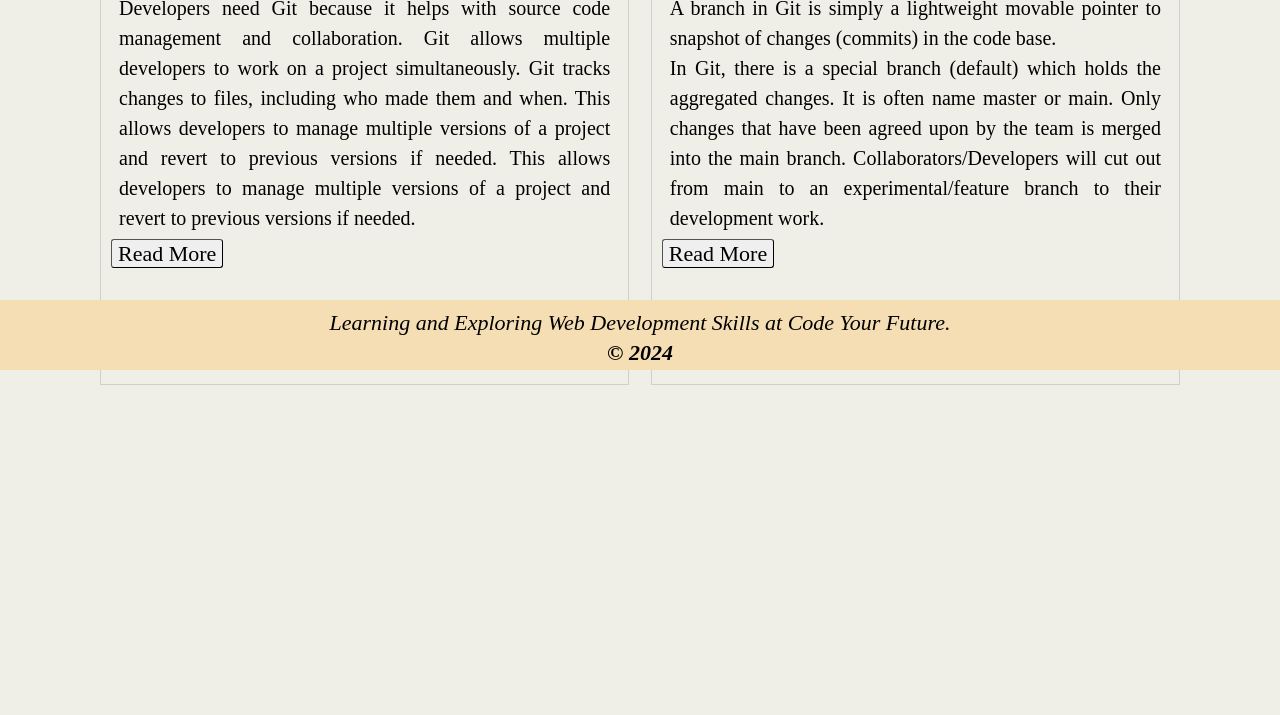
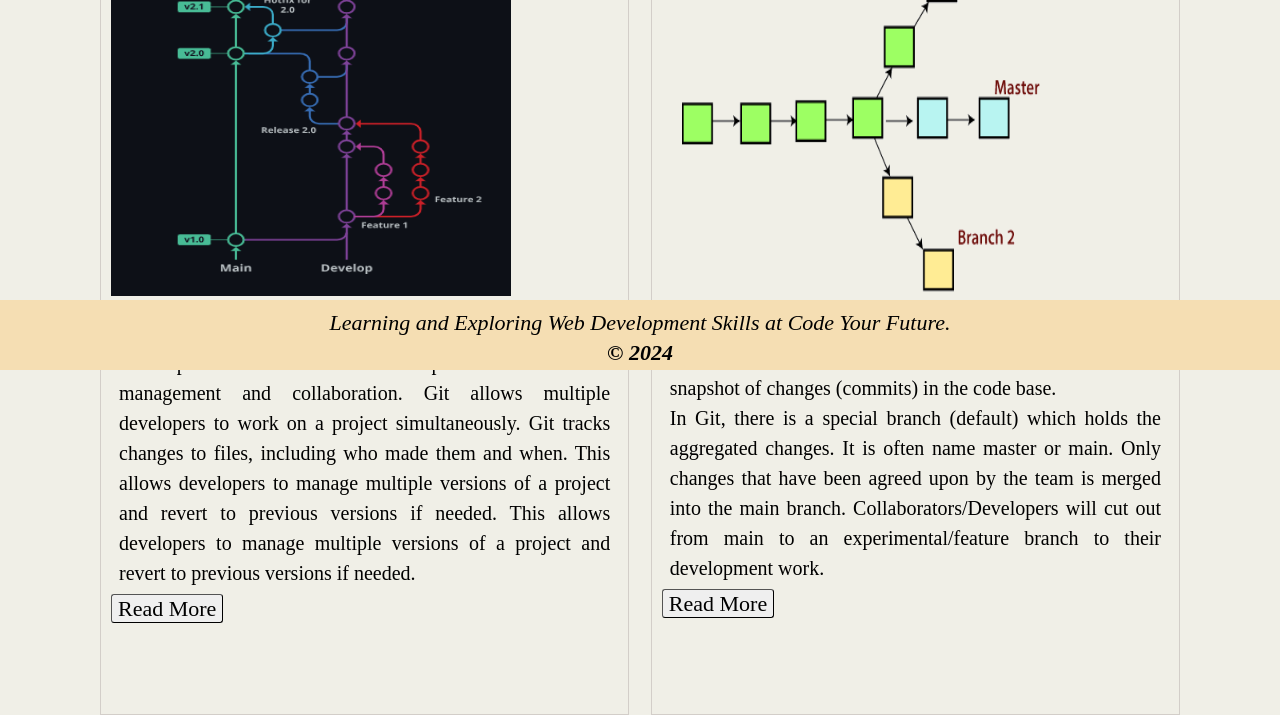
Before and after one commit to CodeYourFuture/Module-User-Focused-Data, a website: page Wireframe/index.html in a window 1280 px wide. Shown: the part 430-1145 px from the top of the page. Before the commit the page ends 815 px from the top, so only its background shows below. Drawn offline with Linux system fonts and the light colour scheme.

Commit message:
Add images to Articles two and three
Add images to Articles two and three

```diff
--- a/Wireframe/css/style.css
+++ b/Wireframe/css/style.css
@@ -42,7 +42,7 @@ article:first-child {
   display: flex;
   justify-content:left;
   width: 100%;
-  height: 450px;
+  height: 780px;
   border: 0px solid rgb(202, 142, 64);
 }
 .article-two-three-width{
@@ -62,6 +62,10 @@ article:first-child {
 #git-logo{
   width: 200px;
   height: 100px;
+}
+.article-two-three-image-size{
+  width: 400px;
+  height: 350px;
 }
 p{
   margin: 8px;
--- a/Wireframe/index.html
+++ b/Wireframe/index.html
@@ -18,8 +18,6 @@
   <header>
     <h1>Version Control System</h1>
     <p>One of the most popular Version control systems tools in use today is called <strong><em>Git</em></strong>.
-
-
     </p>
   </header>
   <main>
@@ -39,8 +37,10 @@
 
     <div id="other-articles-container">
       <br>
-
       <article class="article-two-three-width">
+        <div>
+          <img src="./Images/git-workflow.png" alt="Git-workflow-image" class="article-two-three-image-size">
+        </div>
         <h2>Why do developers need Git?</h2>
         <p class="section-content">
           Developers need Git because it helps with source code management and collaboration. Git allows multiple
@@ -53,6 +53,9 @@
       </article>
 
       <article class="article-two-three-width" id="article-three-section-leftmargin">
+        <div id="article-first-child-title">
+          <img src="./Images/git-branch.png" alt="Git-branch-image" class="article-two-three-image-size">
+        </div>
         <h2>What is a branch in Git?</h2>
         <p class="section-content">
           A branch in Git is simply a lightweight movable pointer to snapshot of changes (commits) in the code base.<br>
```
Also changed, not shown: Wireframe/Images/git-branch.png (added), Wireframe/Images/git-workflow.png (added).
